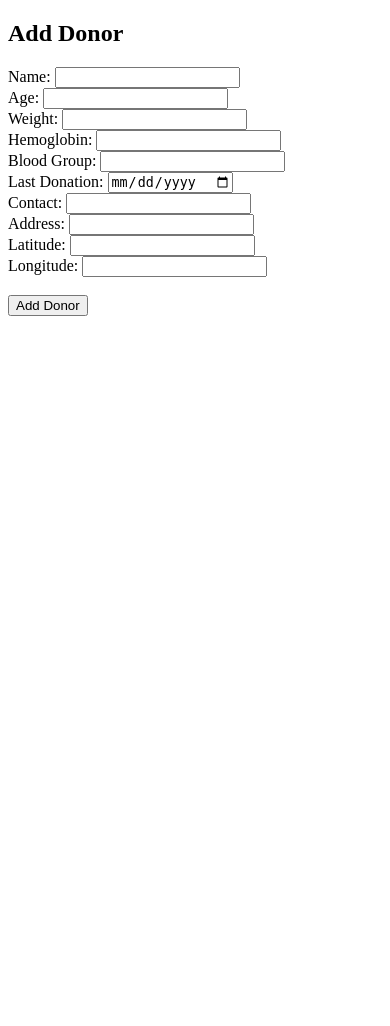
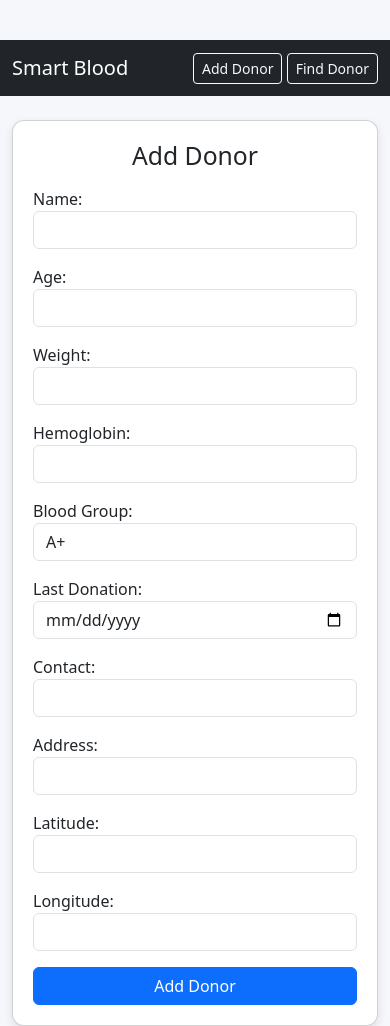
Before and after one commit to adepusaiteja276/SMART-BLOOD-COMPATABILITY-ML, a Flask app: page /add_donor_form in a window 390 px wide. Before the commit the page ends 316 px from the top, so only its background shows below. Run offline with Flask 3, Linux system fonts and the light colour scheme; some libraries are stand-ins or nearby versions.

Commit message:
Added Bootstrap base.html and updated donor templates

```diff
--- a/templates/add_donor.html
+++ b/templates/add_donor.html
@@ -1,28 +1,70 @@
-<!DOCTYPE html>
-<html>
-<head>
-    <title>Add Donor</title>
-</head>
-<body>
-    <h2>Add Donor</h2>
+{% extends "base.html" %}
+{% block content %}
+<div class="card">
+    <h2 class="text-center mb-3">Add Donor</h2>
 
     {% if message %}
-        <p>{{ message }}</p>
+        <div class="alert alert-info">{{ message }}</div>
     {% endif %}
 
     <form method="POST" action="/add_donor">
-        Name: <input type="text" name="name" required><br>
-        Age: <input type="number" name="age" required><br>
-        Weight: <input type="number" name="weight" required><br>
-        Hemoglobin: <input type="number" name="hemoglobin" required><br>
-        Blood Group: <input type="text" name="blood_group" required><br>
-        Last Donation: <input type="date" name="last_donation" required><br>
-        Contact: <input type="text" name="contact" required><br>
-        Address: <input type="text" name="address" required><br>
-        Latitude: <input type="text" name="latitude" required><br>
-        Longitude: <input type="text" name="longitude" required><br><br>
+        <div class="mb-3">
+            <label>Name:</label>
+            <input class="form-control" name="name" required>
+        </div>
 
-        <button type="submit">Add Donor</button>
+        <div class="row">
+            <div class="col-md-4 mb-3">
+                <label>Age:</label>
+                <input type="number" class="form-control" name="age" required>
+            </div>
+            <div class="col-md-4 mb-3">
+                <label>Weight:</label>
+                <input type="number" class="form-control" name="weight" required>
+            </div>
+            <div class="col-md-4 mb-3">
+                <label>Hemoglobin:</label>
+                <input type="number" step="0.1" class="form-control" name="hemoglobin" required>
+            </div>
+        </div>
+
+        <div class="mb-3">
+            <label>Blood Group:</label>
+            <select name="blood_group" class="form-control" required>
+                <option>A+</option><option>A-</option>
+                <option>B+</option><option>B-</option>
+                <option>O+</option><option>O-</option>
+                <option>AB+</option><option>AB-</option>
+            </select>
+        </div>
+
+        <div class="mb-3">
+            <label>Last Donation:</label>
+            <input type="date" class="form-control" name="last_donation" required>
+        </div>
+
+        <div class="mb-3">
+            <label>Contact:</label>
+            <input class="form-control" name="contact" required>
+        </div>
+
+        <div class="mb-3">
+            <label>Address:</label>
+            <input class="form-control" name="address" required>
+        </div>
+
+        <div class="row">
+            <div class="col-md-6 mb-3">
+                <label>Latitude:</label>
+                <input class="form-control" name="latitude" required>
+            </div>
+            <div class="col-md-6 mb-3">
+                <label>Longitude:</label>
+                <input class="form-control" name="longitude" required>
+            </div>
+        </div>
+
+        <button class="btn btn-primary w-100">Add Donor</button>
     </form>
-</body>
-</html>
+</div>
+{% endblock %}
--- /dev/null
+++ b/templates/base.html
@@ -0,0 +1,45 @@
+<!DOCTYPE html>
+<html lang="en">
+<head>
+    <meta charset="UTF-8">
+    <meta name="viewport" content="width=device-width, initial-scale=1.0">
+
+    <title>{{ title if title else "Smart Blood Donor App" }}</title>
+
+    <!-- BOOTSTRAP CDN -->
+    <link href="https://cdn.jsdelivr.net/npm/bootstrap@5.3.0/dist/css/bootstrap.min.css" rel="stylesheet">
+
+    <style>
+        body {
+            background: #f5f7fa;
+            padding-top: 40px;
+        }
+        .card {
+            padding: 20px;
+            border-radius: 12px;
+            box-shadow: 0 4px 10px rgba(0,0,0,0.1);
+        }
+        nav {
+            padding: 15px;
+        }
+    </style>
+</head>
+<body>
+
+<nav class="navbar navbar-expand-lg navbar-dark bg-dark">
+    <div class="container">
+        <a class="navbar-brand" href="/">Smart Blood</a>
+        <div>
+            <a class="btn btn-outline-light btn-sm" href="/add_donor_form">Add Donor</a>
+            <a class="btn btn-outline-light btn-sm" href="/find_donor_form">Find Donor</a>
+        </div>
+    </div>
+</nav>
+
+<div class="container mt-4">
+    {% block content %}
+    {% endblock %}
+</div>
+
+</body>
+</html>
```
Also changed, not shown: templates/find_donor.html (+36 -21 lines), templates/home.html (+9 -11 lines).
